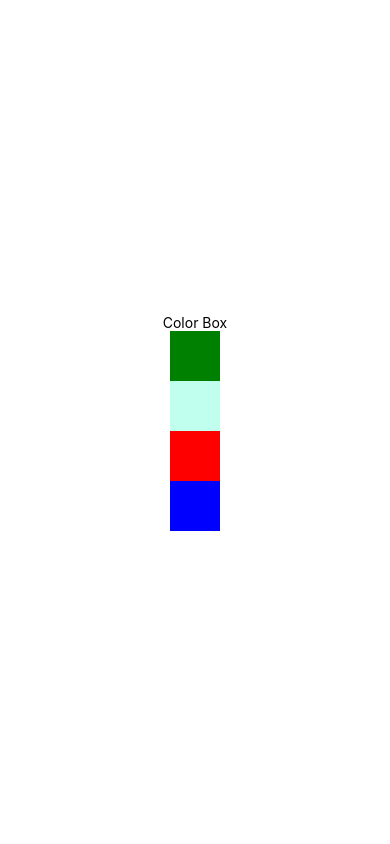
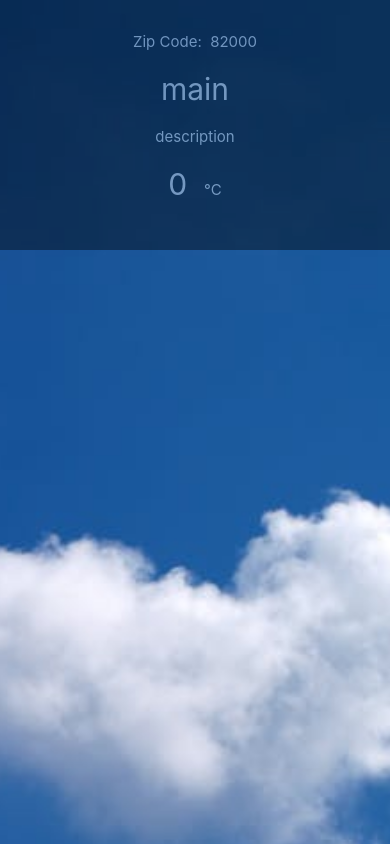
Before and after one commit to kitti-noo/LabReact-Native, a React Native app: screen / in a window 390 px wide. Shown: the top 844 px of the page. Built offline with nearby package versions, Linux system fonts and the light colour scheme; no server answers.

Commit message:
Add Weather.js and Forcast.js

```diff
--- a/App.js
+++ b/App.js
@@ -1,26 +1,23 @@
-import { StatusBar } from 'expo-status-bar';
-import React from 'react';
-import { StyleSheet, Text, View } from 'react-native';
+//import liraries
+import React, { Component } from 'react';
+import { View, Text, StyleSheet } from 'react-native';
+import Weather from './components/Weather'
 
-export default function App() {
+// create a component
+const App = () => {
   return (
     <View style={styles.container}>
-      <Text>Color Box</Text>
-      <View style={{width: 50,height:50, backgroundColor: 'green'}}></View>
-      <View style={{width: 50,height:50, backgroundColor: '#C0FFEE'}}></View>
-      <View style={{width: 50,height:50, backgroundColor: '#F00'}}></View>
-      <View style={{width: 50,height:50, backgroundColor: '#00F'}}></View>
-
-      <StatusBar style="auto" hidden={false}/>
+      <Weather zipCode="82000"/>
     </View>
   );
-}
+};
 
+// define your styles
 const styles = StyleSheet.create({
   container: {
     flex: 1,
-    backgroundColor: '#fff',
-    alignItems: 'center',
-    justifyContent: 'center',
   },
 });
+
+//make this component available to the app
+export default App;
--- /dev/null
+++ b/components/Forecast.js
@@ -0,0 +1,34 @@
+import React from 'react';
+import { View, Text, StyleSheet } from 'react-native';
+
+export default function Forecast(props) {
+    return (
+        <View style={styles.center}>
+            <Text style={styles.big}>{props.main}</Text>
+            <Text style={styles.medium}>{props.description}</Text>
+            <View style={{marginTop: 20}}>
+                <Text>
+                    <Text style={styles.big}>{props.temp}  </Text>
+                    <Text style={styles.medium}>°C</Text>
+                </Text>
+            </View>
+        </View>
+    );
+}
+
+const styles = StyleSheet.create({
+    center: {
+        justifyContent: 'space-around',
+        alignItems: 'center',
+    },
+    big: {
+        marginTop: 20,
+        fontSize: 30,
+        color: 'white',
+    },
+    medium: {
+        marginTop: 20,
+        fontSize: 15,
+        color: 'white',
+    }
+})
--- /dev/null
+++ b/components/Weather.js
@@ -0,0 +1,61 @@
+import React, { useState,useEffect } from 'react';
+import { View, Text, ImageBackground, StyleSheet } from 'react-native';
+import Forecast from './Forecast';
+
+const apiKey = 'YOUR_API_KEY'
+export default function Weather(props) {
+    const [forecastInfo, setForecastInfo] = useState({
+        main: 'main',
+        description: 'description',
+        temp: 0
+    })
+    useEffect(() => {
+        console.log(`fetching data with zipCode = ${props.zipCode}`)
+        if (props.zipCode) {
+
+   fetch(`http://api.openweathermap.org/data/2.5/weather?q=${props.zipCode},th&units=metric&APPID=${apiKey}`)
+                   .then((response) => response.json())
+                   .then((json) => {
+                       setForecastInfo({
+                           main: json.weather[0].main,
+                           description: json.weather[0].description,
+                           temp: json.main.temp
+                       });
+                   })
+                   .catch((error) => {
+                       console.warn(error);
+                   });
+           }
+       }, [props.zipCode])
+
+    return (
+        <View>
+            <ImageBackground source={require('../bg.jpg')} style={styles.backdrop}>
+                <View style={styles.cover}>
+                    <Text style={styles.medium}>Zip Code:  {props.zipCode}</Text>
+                    <Forecast {...forecastInfo} />
+                </View>
+            </ImageBackground>
+        </View>
+    );
+}
+const styles = StyleSheet.create({
+    backdrop: {
+        alignItems: 'center',
+
+        width: '100%',
+        height: '231%'
+    },
+    cover: {
+        backgroundColor: 'black',
+        width: '100%',
+        height: 250,
+        opacity: 0.4,
+        alignItems: 'center',
+    },
+    medium: {
+        marginTop: 32,
+        fontSize: 15,
+        color: 'white',
+    }
+});
```
Also changed, not shown: bg.jpg (added).
